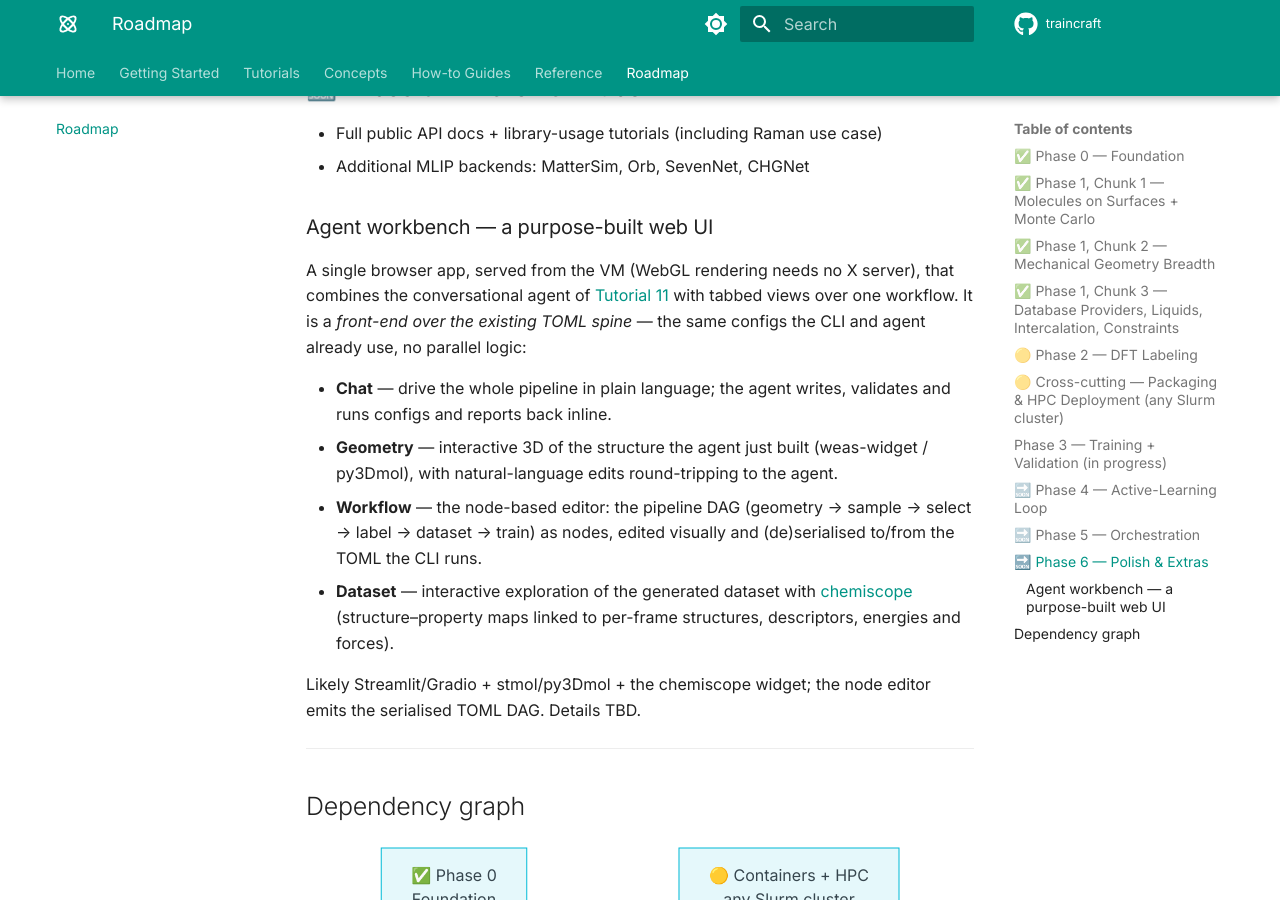
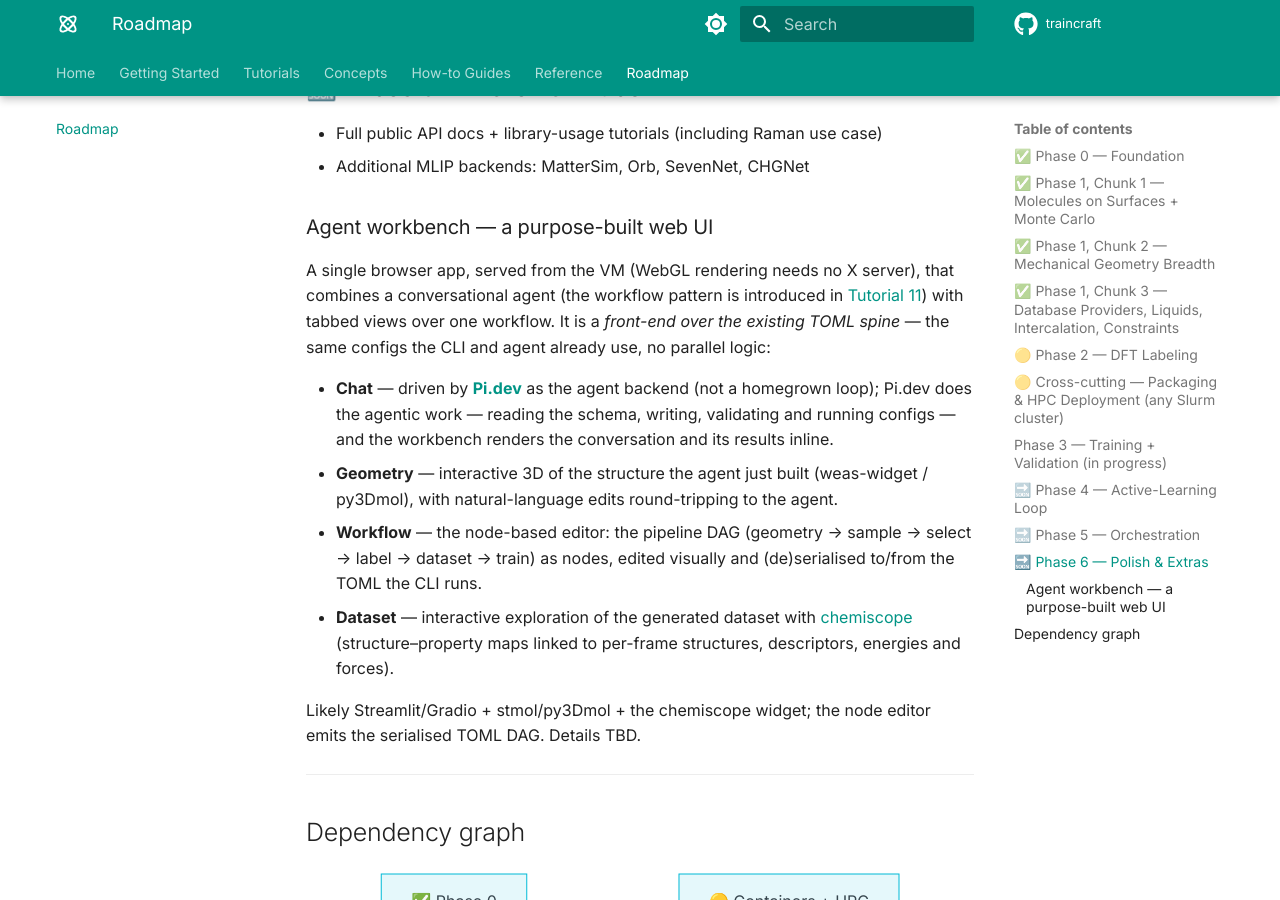
Before and after one commit to basillicus/traincraft, an MkDocs documentation site: the page built from docs/roadmap.md, in a window 1280 px wide and 900 px high, scrolled down 4151 px. Built offline with MkDocs 1.6.1 and Material for MkDocs 9.7.7, drawn with Linux system fonts in a browser that asks for light colours; comment, search, counter and statistics services are not loaded.

Commit message:
docs(roadmap): the workbench Chat is backed by Pi.dev, not a homegrown agent loop
Co-Authored-By: Claude Opus 4.8 <noreply@anthropic.com>

```diff
--- a/docs/roadmap.md
+++ b/docs/roadmap.md
@@ -156,13 +156,15 @@ Parallel execution of the active-learning loop.
 ### Agent workbench — a purpose-built web UI
 
 A single browser app, served from the VM (WebGL rendering needs no X server),
-that combines the conversational agent of
-[Tutorial 11](tutorials/11-ai-agent.md) with tabbed views over one workflow.
+that combines a conversational agent (the workflow pattern is introduced in
+[Tutorial 11](tutorials/11-ai-agent.md)) with tabbed views over one workflow.
 It is a *front-end over the existing TOML spine* — the same configs the CLI and
 agent already use, no parallel logic:
 
-- **Chat** — drive the whole pipeline in plain language; the agent writes,
-  validates and runs configs and reports back inline.
+- **Chat** — driven by **[Pi.dev](https://pi.dev)** as the agent backend (not a
+  homegrown loop); Pi.dev does the agentic work — reading the schema, writing,
+  validating and running configs — and the workbench renders the conversation
+  and its results inline.
 - **Geometry** — interactive 3D of the structure the agent just built
   (weas-widget / py3Dmol), with natural-language edits round-tripping to the
   agent.
```
Also changed, not shown: ROADMAP.md (+7 -4 lines).
